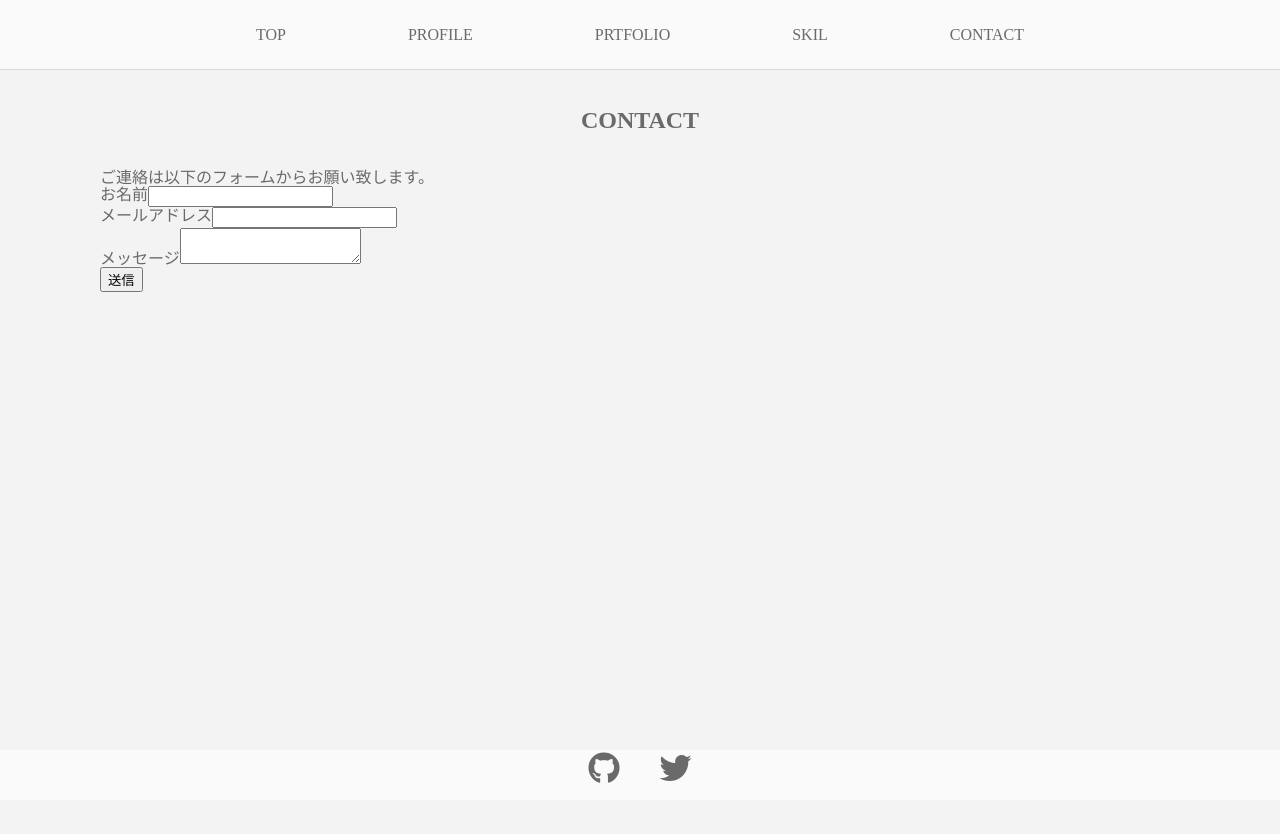
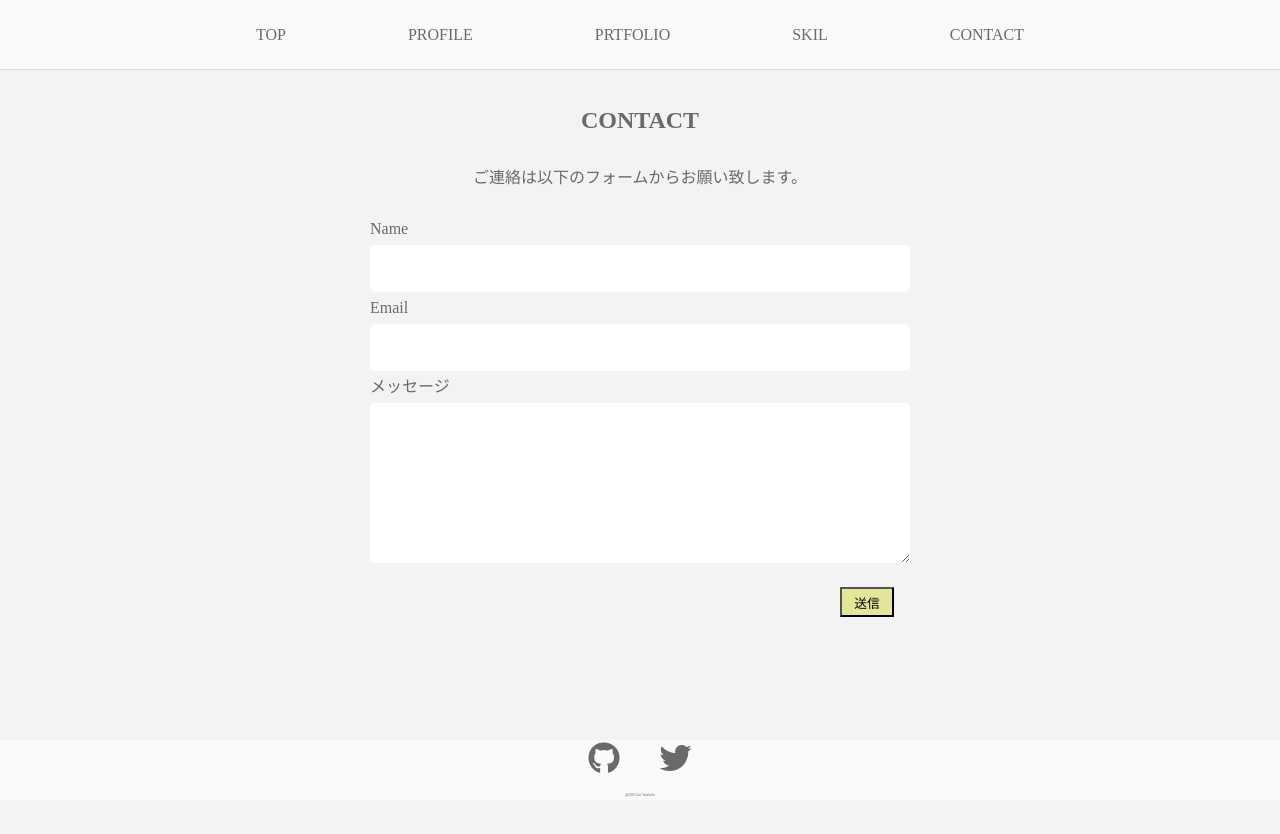
Before and after one commit to chi-i-t/my-portfolio, a Nuxt app: page /contact in a window 1280 px wide. Shown: the top 834 px of the page. After the commit the page ends 800 px from the top, so only its background shows below. Built offline with nearby package versions, Linux system fonts and the light colour scheme.

Commit message:
update contact form
・問い合わせフォームのCSS実装。
・問い合わせ送信後、メールが個人宛に届くように設定。

```diff
--- a/assets/contact.css
+++ b/assets/contact.css
@@ -0,0 +1,39 @@
+.contact-main{
+  height: calc(100% - 100px);
+}
+.contact-message{
+  height: 10%;
+  text-align: center;
+}
+.contact-form{
+  height: 90%;
+}
+input, textarea {
+  float: left;
+  width: 100%;
+  max-width: 100%;
+  border: none;
+  margin: 0.5rem 0;
+  padding: 1rem;
+  border-radius: 0.3rem;
+  background: darken(#f9f9f9, 10%);
+  color: darken(#f9f9f9, 50%);
+}
+textarea {
+  height: 10rem;
+}
+
+button{
+  background: rgb(229, 229, 153);
+  height: 30px;
+  width: 10%;
+  float: right;
+  margin: 1rem;
+  cursor: pointer;
+  font-size: 0.8rem;
+}
+.contact-form {
+  height: 80%;
+  width: 50%;
+  margin: auto;
+}
--- a/assets/main.css
+++ b/assets/main.css
@@ -40,9 +40,12 @@ a:hover{
   position: fixed;
   bottom: 0px;
   width: 100%;
+  height: 60px;
+}
+.footer-link{
   height: 50px;
+  line-height: 50px;
   text-align: center;
-  line-height: 50px;
 }
 .github-icon{
   padding-right: 20px;
@@ -50,6 +53,13 @@ a:hover{
 .twitter-icon{
   padding-left: 20px;
 }
+.copyright{
+  height: 10px;
+  line-height: 10px;
+  font-size: 0.2rem;
+  text-align: center;
+}
+
 .main-container{
   padding: 70px 100px;
   height: calc(100vh - 50px);
--- a/components/footer.vue
+++ b/components/footer.vue
@@ -1,6 +1,11 @@
 <template>
   <div class="footer">
-    <a class="simple-link" href="https://github.com/chi-i-t"><i class="fab fa-github github-icon fa-2x"></i></a>
-    <a class="simple-link" href="https://twitter.com/chi_i_TECH"><i class="fab fa-twitter twitter-icon fa-2x"></i></a>
+    <div class="footer-link">
+      <a class="simple-link" href="https://github.com/chi-i-t"><i class="fab fa-github github-icon fa-2x"></i></a>
+      <a class="simple-link" href="https://twitter.com/chi_i_TECH"><i class="fab fa-twitter twitter-icon fa-2x"></i></a>
+    </div>
+    <div class="copyright">
+      @2020 Chie Takahashi
+    </div>
   </div>
 </template>
--- a/pages/contact.vue
+++ b/pages/contact.vue
@@ -1,5 +1,5 @@
 <template>
-  <div class="container">
+  <div class="contents">
     <h2 class="title">CONTACT</h2>
     <div class="contact-main">
       <div class="contact-message">
@@ -9,10 +9,10 @@
         <form name="contact" method="post" data-netlify="true">
           <input type="hidden" name="form-name" value="contact" />
           <p>
-            <label>お名前<input type="text" name="name" /></label>
+            <label>Name<input type="text" name="name" required="required" /></label>
           </p>
           <p>
-            <label>メールアドレス<input type="email" name="email" /></label>
+            <label>Email<input type="email" name="email" required="required"/></label>
           </p>
           <p>
             <label>メッセージ<textarea name="message"></textarea></label>
```
